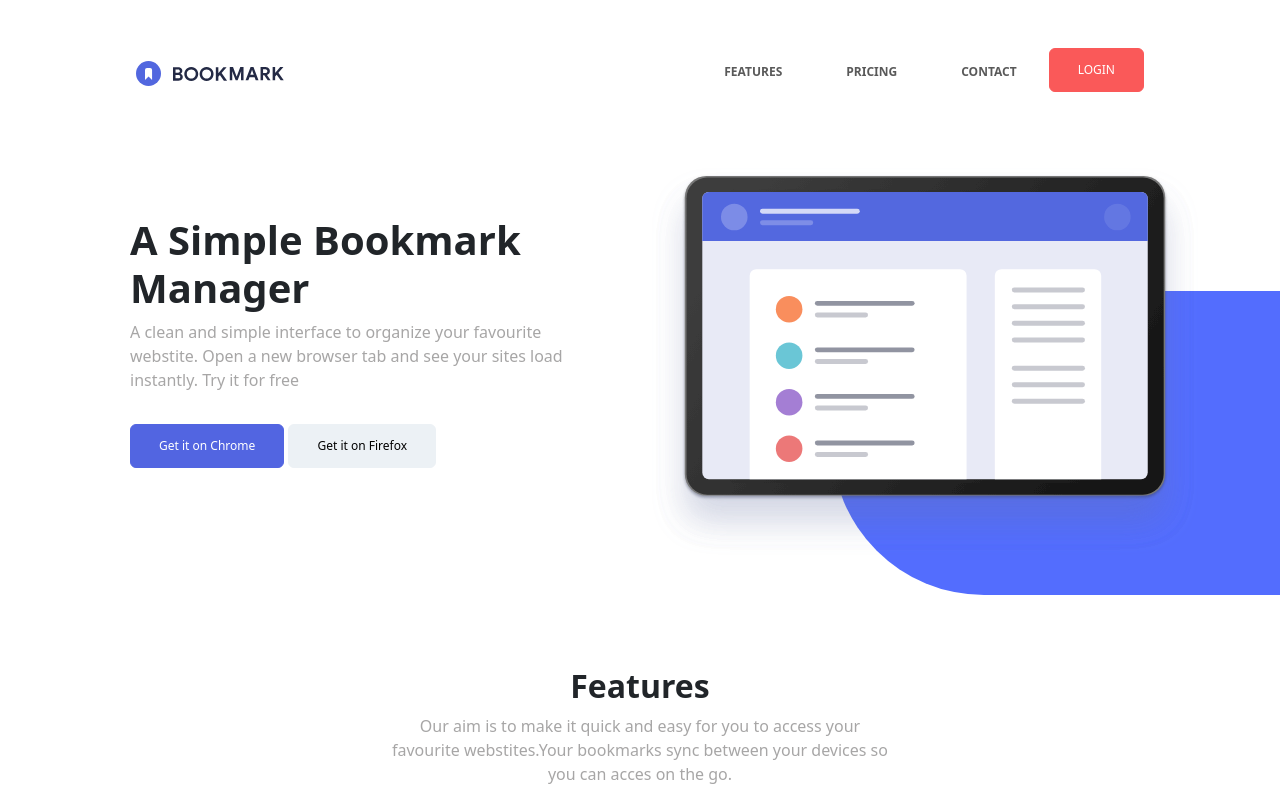
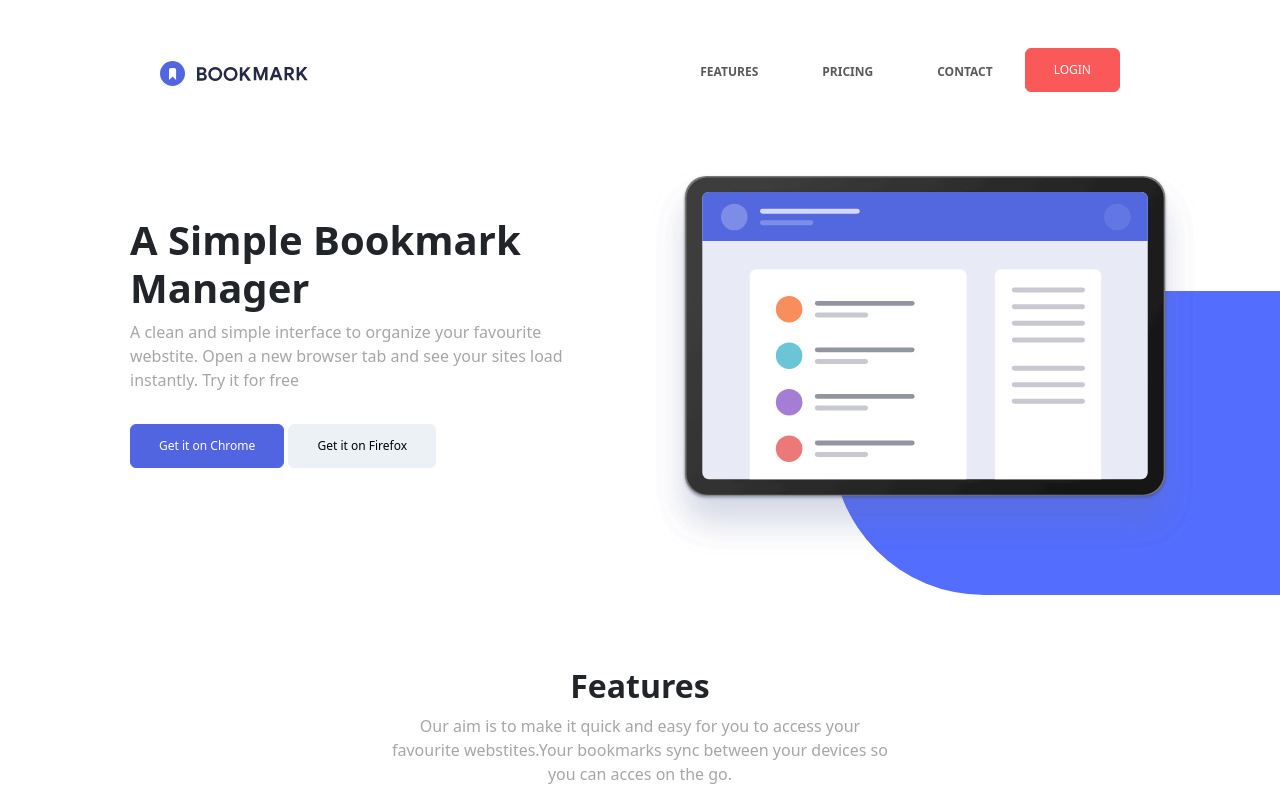
Before and after one commit to bertapasamontes/1.2.-Bootstrap-SASS, a website: page index.html in a window 1280 px wide. Shown: the top 805 px of the page. Drawn offline with nearby package versions, Linux system fonts and the light colour scheme.

Commit message:
exercici 6

```diff
--- a/index.html
+++ b/index.html
@@ -11,7 +11,7 @@
 <body class="">
     <div class="mx-4">
         <nav class="navbar navbar-expand-lg pt-5 pb-2 px-sm-6 fixed-top bg-white">
-            <div class="container-fluid mx-sm-6 px-sm-4">
+            <div class="container-fluid mx-sm-6 px-5">
                 <!-- logo -->
                 <a class="navbar-brand" href="#"><img src="src/Imagenes/logo-bookmark.svg" alt="logo" title="logo"></a>
 
@@ -404,7 +404,6 @@
 
 
     <script src="node_modules/bootstrap/dist/js/bootstrap.bundle.min.js"></script>
-    <script src="js/main.js"></script>
     <script>
         //validación de form
         (() => {
```
